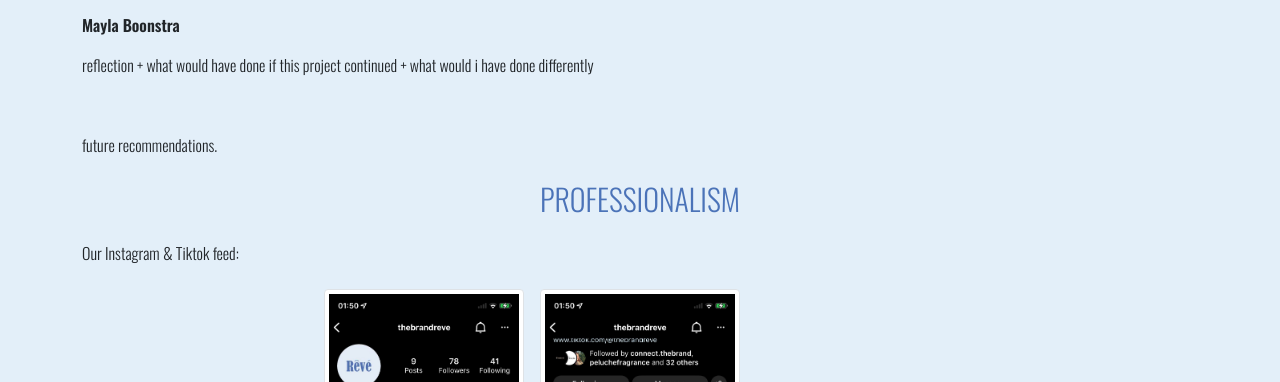
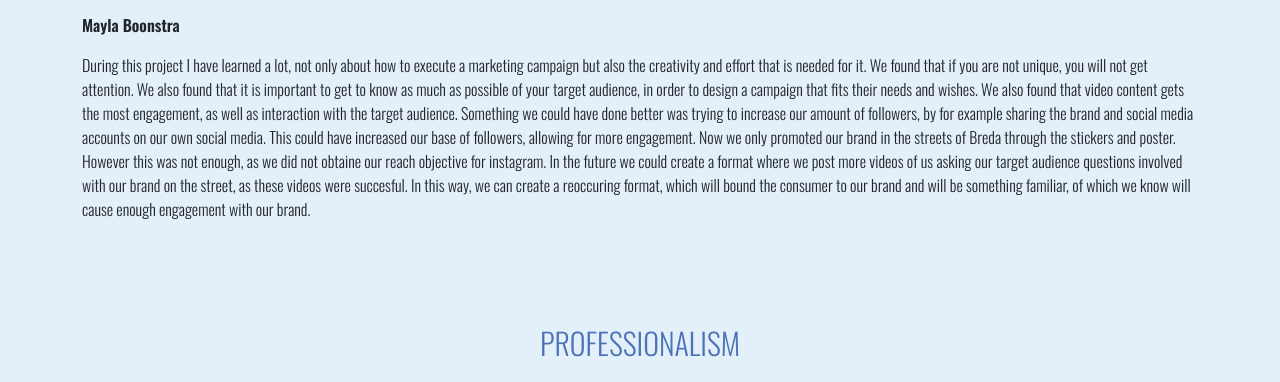
Before and after one commit to Revebrand/websitereve, a plain HTML site: page marketing.html in a window 1280 px wide. Shown: the part 2191-2573 px from the top of the page. Drawn offline with nearby package versions, Linux system fonts and the light colour scheme.

Commit message:
Echt de laatste

```diff
--- a/marketing.html
+++ b/marketing.html
@@ -87,9 +87,9 @@
 	<p><strong>Laura Borst</strong></p>
     <p> During this project I learned many new things, how to set up a good marketing campaign and&nbsp; actually execute it. This made me realise all the things that are important to consider but also what worked and what did not. Therefore, for a future planning to continue this project, I can take these things into consideration. For example, post more video content instead of images, as these gain more popularity. I would also involve the customer more, like we did when we asked our target audience questions on the street. This spoke more to our target audience and made them feel more involved. In the future I would also make more use of TikTok as we found that this reached the biggest audience, almost 8 times more than on instagram. To reach more people on Instagram I would integrate our hashtag more, allow for our customers to use it as well, for example by letting them share their lost dreams with our hashtag, this will create more engagement on the platfrom with our profile and in this way the algorithm will show our account more and the reach will be wider.&nbsp;</p>
 <p><strong>Mayla Boonstra</strong></p>
-    <p>reflection + what would have done if this project continued + what would i have done differently</p>
+    <p>During this project I have learned a lot, not only about how to execute a marketing campaign but also the creativity and effort that is needed for it. We found that if you are not unique, you will not get attention. We also found that it is important to get to know as much as possible of your target audience, in order to design a campaign that fits their needs and wishes. We also found that video content gets the most engagement, as well as interaction with the target audience. Something we could have done better was trying to increase our amount of followers, by for example sharing the brand and social media accounts on our own social media. This could have increased our base of followers, allowing for more engagement. Now we only promoted our brand in the streets of Breda through the stickers and poster. However this was not enough, as we did not obtaine our reach objective for instagram. In the future we could create a format where we post more videos of us asking our target audience    questions involved with our brand on the street, as these videos were  succesful. In this way, we can create a reoccuring format, which will bound the consumer to our brand and will be something familiar, of which we know will cause enough engagement with our brand.&nbsp; </p>
     <p>&nbsp;</p>
-    <p>future recommendations.</p>
+    <p>&nbsp;</p>
 <h4 class="mt-4">Professionalism</h4>
     <p class="mt-4">Our Instagram & Tiktok feed:</p>
     <ul class="list-unstyled d-flex flex-wrap justify-content-center align-items-center">
```
